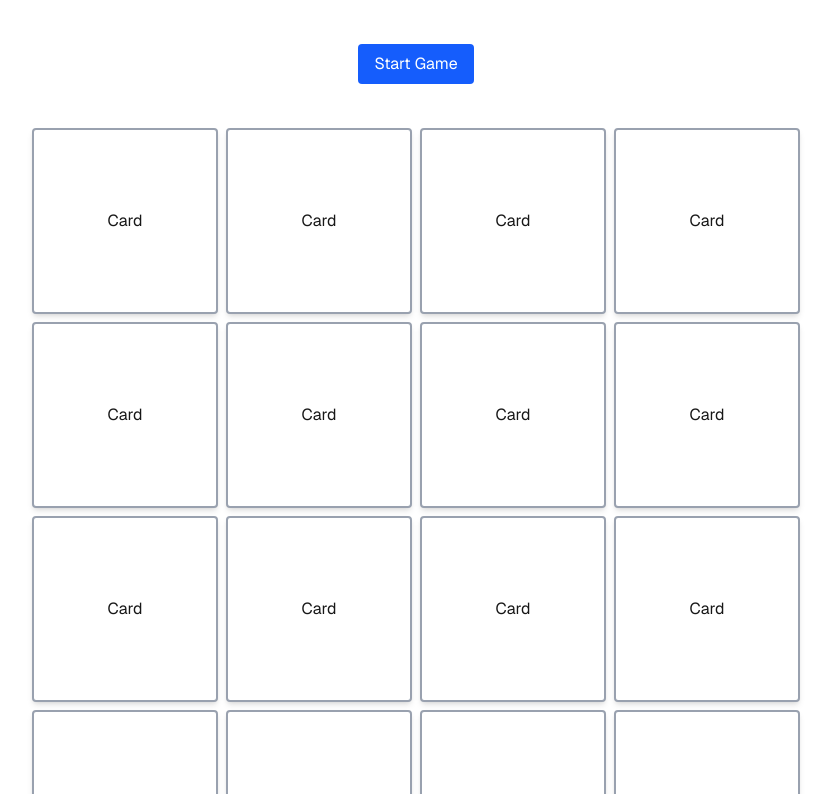
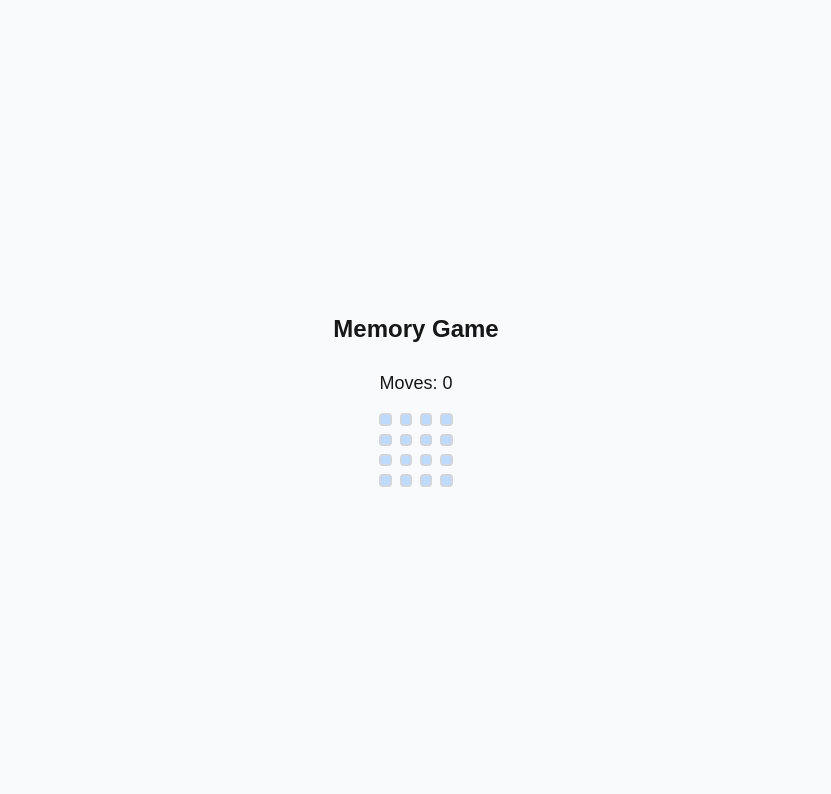
Before and after one commit to imagion/memory-game, a Next.js app: page / in a window 1280 px wide. Shown: the top 794 px of the page, without its empty margins (224-1055 px from the left). Built offline with nearby package versions, Linux system fonts and the light colour scheme.

Commit message:
Добавлен функционал

```diff
--- a/app/components/Card.tsx
+++ b/app/components/Card.tsx
@@ -1,7 +1,24 @@
-export default function Card() {
+import { CardType } from '@/types/card';
+
+interface Props {
+  card: CardType;
+  onClick: () => void;
+}
+
+export default function Card({ card, onClick }: Props) {
+  const { isFlipped, isMatched, value } = card;
   return (
-    <div className='flex aspect-square  cursor-pointer w-full items-center justify-center rounded border-2 border-gray-400 bg-white shadow-md transition-transform select-none hover:scale-105'>
-      Card
+    <div
+      onClick={onClick}
+      className={`
+        w-full aspect-square select-none cursor-pointer rounded
+        border-2 ${isMatched ? 'border-green-500' : 'border-gray-300'}
+        ${isFlipped ? 'bg-white' : 'bg-blue-200'}
+        flex items-center justify-center text-2xl font-bold
+        transition-transform duration-200
+        ${!isFlipped && !isMatched ? 'hover:scale-105' : ''}
+      `}>
+      {isFlipped || isMatched ? value : ''}
     </div>
   );
 }
--- /dev/null
+++ b/app/components/GameBoard.tsx
@@ -0,0 +1,92 @@
+'use client';
+
+import { useState, useEffect } from 'react';
+import Card from './Card';
+import { CardType } from '@/types/card';
+import { shuffleArray } from '@/lib/shuffle';
+
+export default function GameBoard() {
+  // Шаг 1: генерируем и перемешиваем пары
+  const initialCards: CardType[] = shuffleArray(
+    Array.from({ length: 8 }, (_, i) => ({
+      id: i,
+      value: ['🍎', '🍌', '🍇', '🍓', '🍒', '🥝', '🍉', '🍍'][i],
+      isFlipped: false,
+      isMatched: false,
+    })).flatMap((card) => [{ ...card }, { ...card }]), // дублируем
+  );
+
+  const [cards, setCards] = useState<CardType[]>(initialCards);
+  const [first, setFirst] = useState<number | null>(null);
+  const [second, setSecond] = useState<number | null>(null);
+  const [disabled, setDisabled] = useState(false);
+  const [moves, setMoves] = useState(0);
+
+  // Шаг 2: обработка сравнения
+  useEffect(() => {
+    if (first !== null && second !== null) {
+      if (first === second) {
+        setCards((prev) =>
+          prev.map((c, i) => (i === first ? { ...c, isFlipped: false } : c)),
+        );
+        resetTurn();
+        return;
+      }
+
+      setDisabled(true);
+      const [c1, c2] = [cards[first], cards[second]];
+
+      if (c1.value === c2.value) {
+        setCards((prev) =>
+          prev.map((c, idx) =>
+            idx === first || idx === second ? { ...c, isMatched: true } : c,
+          ),
+        );
+        resetTurn();
+      } else {
+        setTimeout(() => {
+          setCards((prev) =>
+            prev.map((c, idx) =>
+              idx === first || idx === second ? { ...c, isFlipped: false } : c,
+            ),
+          );
+          resetTurn();
+        }, 1000);
+      }
+
+      setMoves((m) => m + 1);
+    }
+  }, [second]);
+
+  function handleClick(idx: number) {
+    if (disabled) return;
+    if (cards[idx].isFlipped || cards[idx].isMatched) return; // предотвращаем клик  на уже открытые или найденные пары
+
+    setCards((prev) =>
+      prev.map((c, i) => (i === idx ? { ...c, isFlipped: true } : c)),
+    );
+    first === null ? setFirst(idx) : setSecond(idx);
+  }
+
+  function resetTurn() {
+    setFirst(null);
+    setSecond(null);
+    setDisabled(false);
+  }
+
+  // Шаг 3: рендер
+  return (
+    <div className='flex flex-col items-center'>
+      <p className='mb-4 text-lg'>Moves: {moves}</p>
+      <div
+        className='
+        grid grid-cols-4 gap-2
+        w-full max-w-lg
+      '>
+        {cards.map((card, i) => (
+          <Card key={i} card={card} onClick={() => handleClick(i)} />
+        ))}
+      </div>
+    </div>
+  );
+}
--- /dev/null
+++ b/app/lib/shuffle.ts
@@ -0,0 +1,8 @@
+export function shuffleArray<T>(array: T[]): T[] {
+  const a = array.slice();
+  for (let i = a.length - 1; i > 0; i--) {
+    const j = Math.floor(Math.random() * (i + 1));
+    [a[i], a[j]] = [a[j], a[i]];
+  }
+  return a;
+}
--- a/app/page.tsx
+++ b/app/page.tsx
@@ -1,23 +1,10 @@
-import Card from '@/components/Card';
+import GameBoard from '@/components/GameBoard';
 
 export default function Home() {
   return (
-    <div className='grid min-h-screen grid-rows-[auto_1fr_auto] items-center justify-items-center gap-8 p-8 font-(family-name:--font-geist-sans)'>
-      <header className='h-16 flex items-center justify-center'>
-        <button className='cursor-pointer rounded bg-blue-600 px-4 py-2 text-white transition hover:bg-blue-700'>
-          Start Game
-        </button>
-      </header>
-      <main className=' items-center grid grid-cols-4 gap-2 w-full max-w-screen-md'>
-        {Array(16)
-          .fill(null)
-          .map((_, i) => (
-            <Card key={i} />
-          ))}
-      </main>
-      <footer className='h-16 flex items-center justify-center'>
-        Score: 0
-      </footer>
+    <div className='h-screen flex flex-col items-center justify-center p-4 bg-gray-50'>
+      <h1 className='mb-6 text-2xl font-semibold'>Memory Game</h1>
+      <GameBoard />
     </div>
   );
 }
--- /dev/null
+++ b/app/types/card.ts
@@ -0,0 +1,6 @@
+export interface CardType {
+  id: number; // уникальный идентификатор пары + индекс
+  value: string; // здесь можно emoji или имя иконки
+  isFlipped: boolean; // открыт сейчас
+  isMatched: boolean; // уже найден в паре
+}
--- a/tsconfig.json
+++ b/tsconfig.json
@@ -21,6 +21,7 @@
     "paths": {
       "@/components/*": ["./app/components/*"],
       "@/lib/*": ["./app/lib/*"],
+      "@/types/*": ["./app/types/*"],
       "@/*": ["./*"]
     }
   },
```
